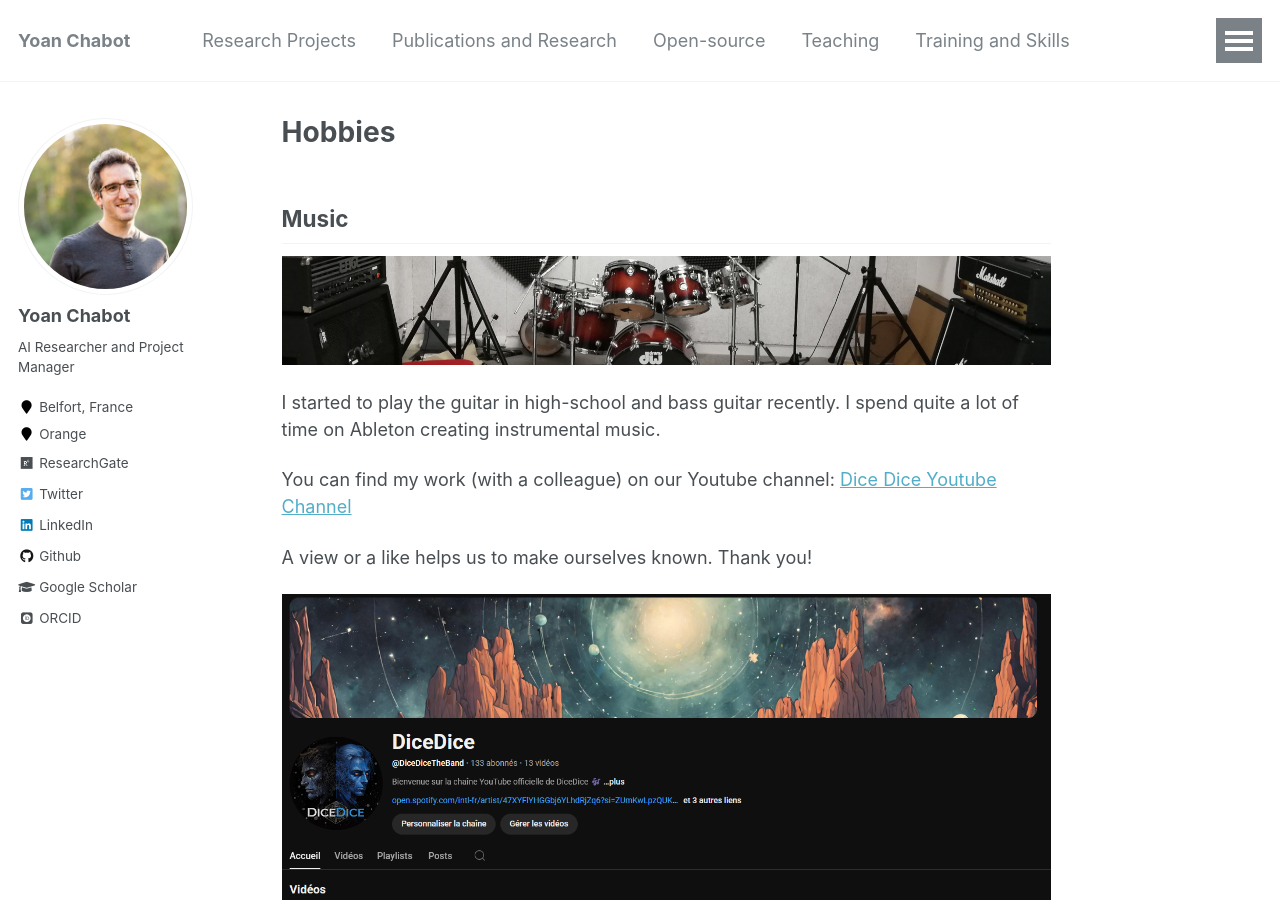
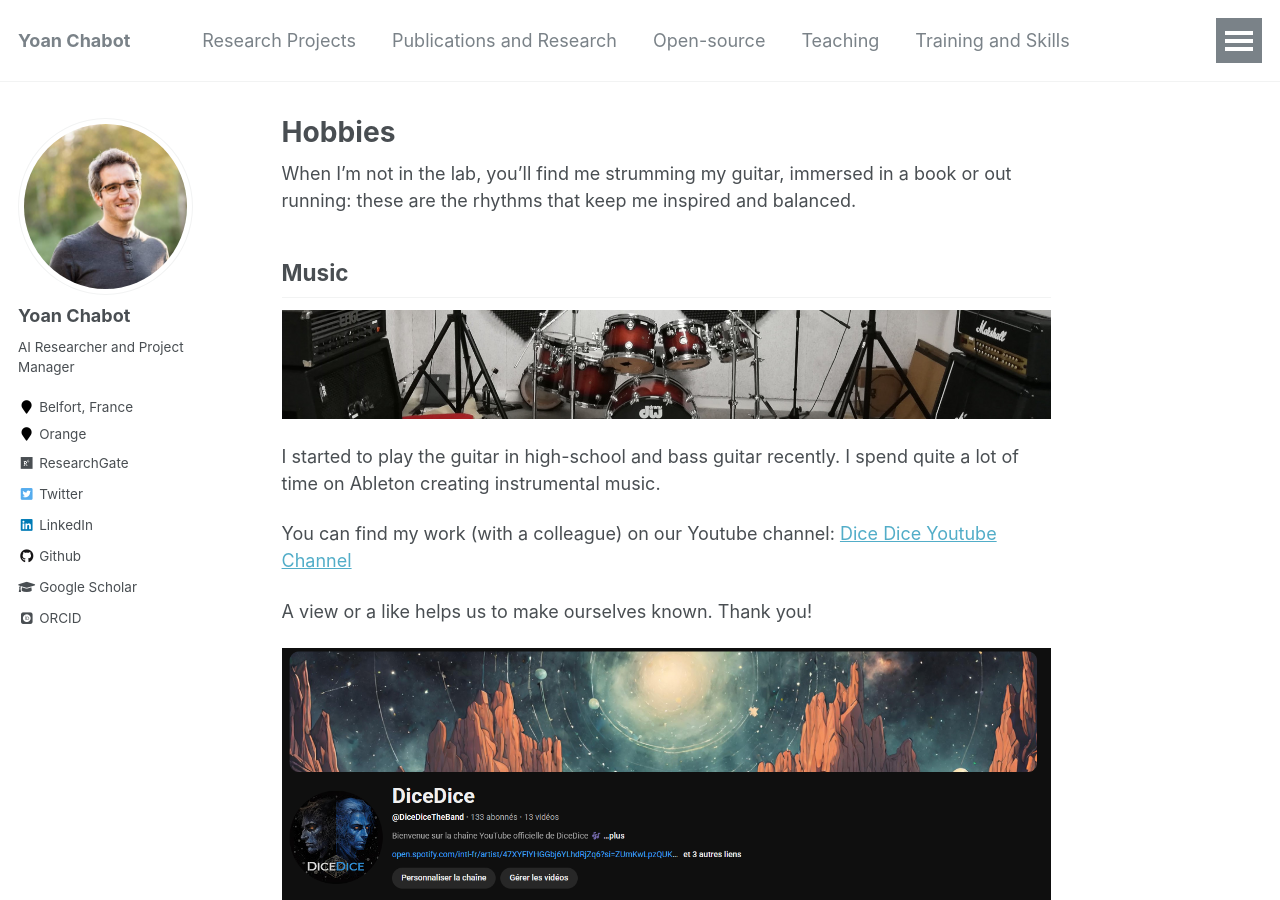
Before and after one commit to yoanchabot/yoanchabot.github.io, a Jekyll site: the page built from _pages/hobbies.md, in a window 1280 px wide and 900 px high. Built offline with Jekyll 4.4.1, drawn with Linux system fonts in a browser that asks for light colours; some web fonts are replaced.

Commit message:
Update hobbies.md

```diff
--- a/_pages/hobbies.md
+++ b/_pages/hobbies.md
@@ -3,6 +3,8 @@
 title: "Hobbies"
 author_profile: true
 ---
+
+When I'm not in the lab, you'll find me strumming my guitar, immersed in a book or out running: these are the rhythms that keep me inspired and balanced.
 
 ## Music
 ![Music]({{ site.baseurl }}/images/music.jpg "Music")
```
